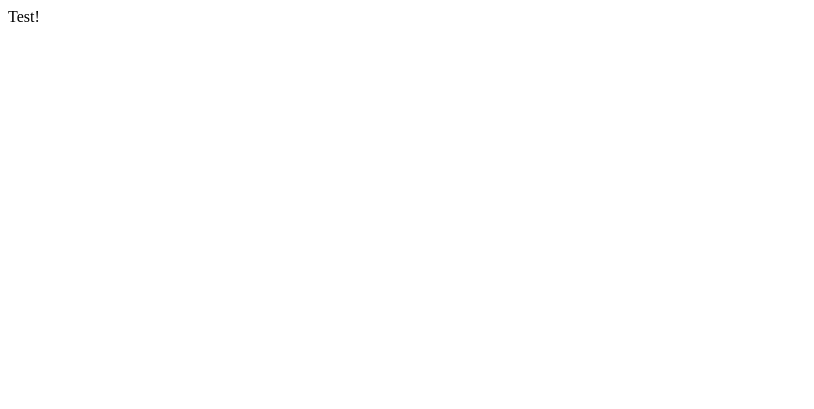
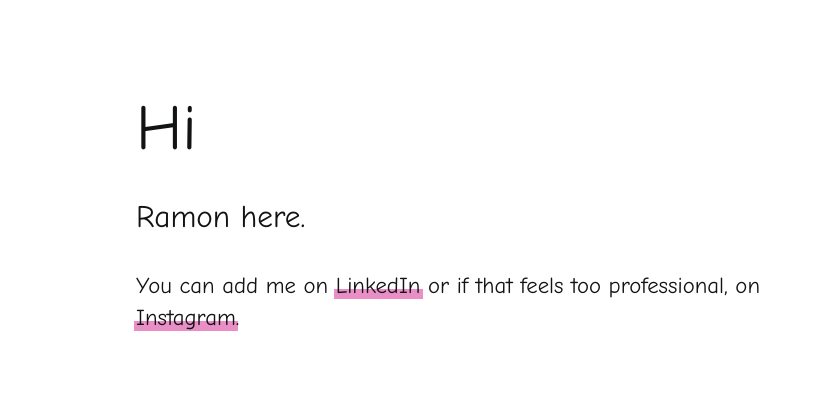
Before and after one commit to ramonware/ramonware.github.io, a plain HTML site: page index.html in a window 1280 px wide. Shown: the whole page, without its empty margins (0-814 px from the left). Drawn offline with Linux system fonts and the light colour scheme.

Commit message:
Update index.html

```diff
--- a/index.html
+++ b/index.html
@@ -1 +1,56 @@
-Test!
+<!DOCTYPE html>
+<html lang="en">
+  <head>
+    <meta charset="utf-8" />
+    <meta http-equiv="X-UA-Compatible" content="IE=edge" />
+    <title>Ramon Garate 🚀</title>
+    <meta name="viewport" content="width=device-width, initial-scale=1" />
+    <style>
+      body {
+        font-family: "Comic Sans MS", "Comic Sans", cursive;
+        font-size: calc(10px + 0.33vw);
+        -webkit-font-smoothing: antialiased;
+        padding: 5vh 10vw;
+        color: #121314;
+      }
+      h1 {
+        font-size: 4.5em;
+        font-weight: 500;
+        margin-bottom: 0;
+      }
+      p {
+        font-size: 1.6em;
+        font-weight: 300;
+        line-height: 1.4;
+        max-width: 28em;
+      }
+      a {
+        text-decoration: none;
+        color: #121314;
+        position: relative;
+      }
+      a:after {
+        content: '';
+        position: absolute;
+        z-index: -1;
+        top: 60%;
+        left: -0.1em;
+        right: -0.1em;
+        bottom: 0;
+        transition: top 200ms cubic-bezier(0, 0.8, 0.13, 1);
+        background-color: rgba(205, 0, 126, 0.44);
+      }
+      a:hover:after {
+        top: 0%;
+      }
+    </style>
+  </head>
+  <body>
+    <h1>Hi</h1>
+    <p style="font-weight: 500; font-size: 2.2em">Ramon here.</p>
+    <p>
+      You can add me on
+      <a href="https://www.linkedin.com/in/ramon-garate-4b379093/" target="_blank">LinkedIn</a> or if that feels too professional, on
+      <a href="instagram://user?username=ramonphoton" target="_blank">Instagram</a>.
+  </body>
+</html>
```
